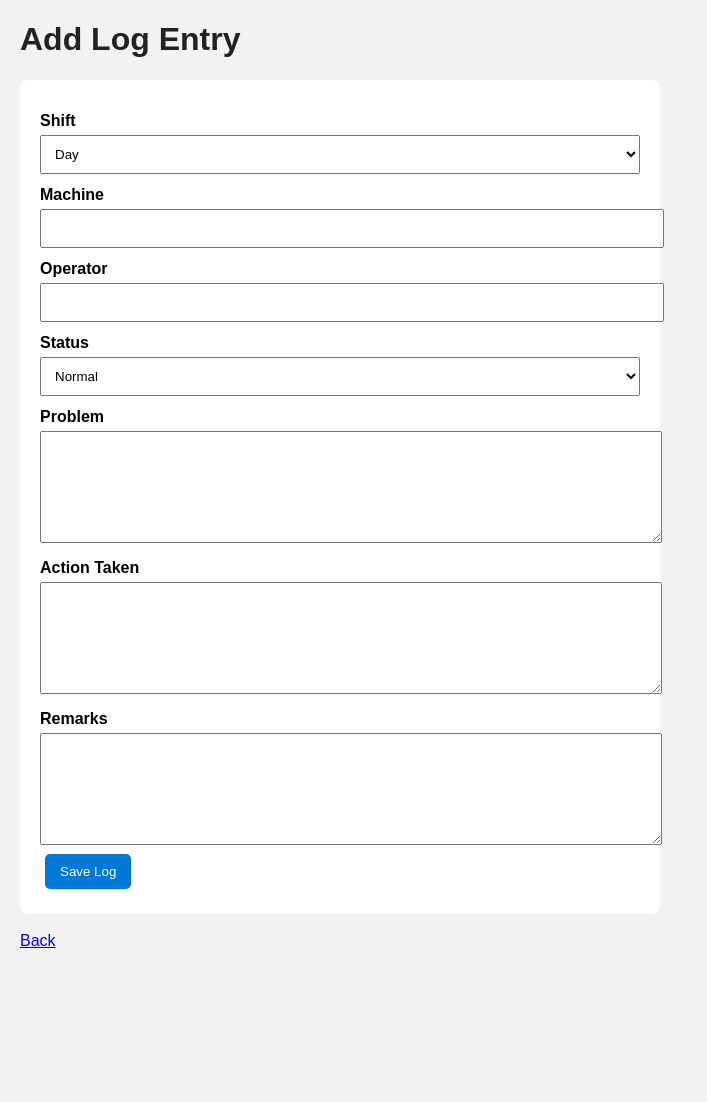
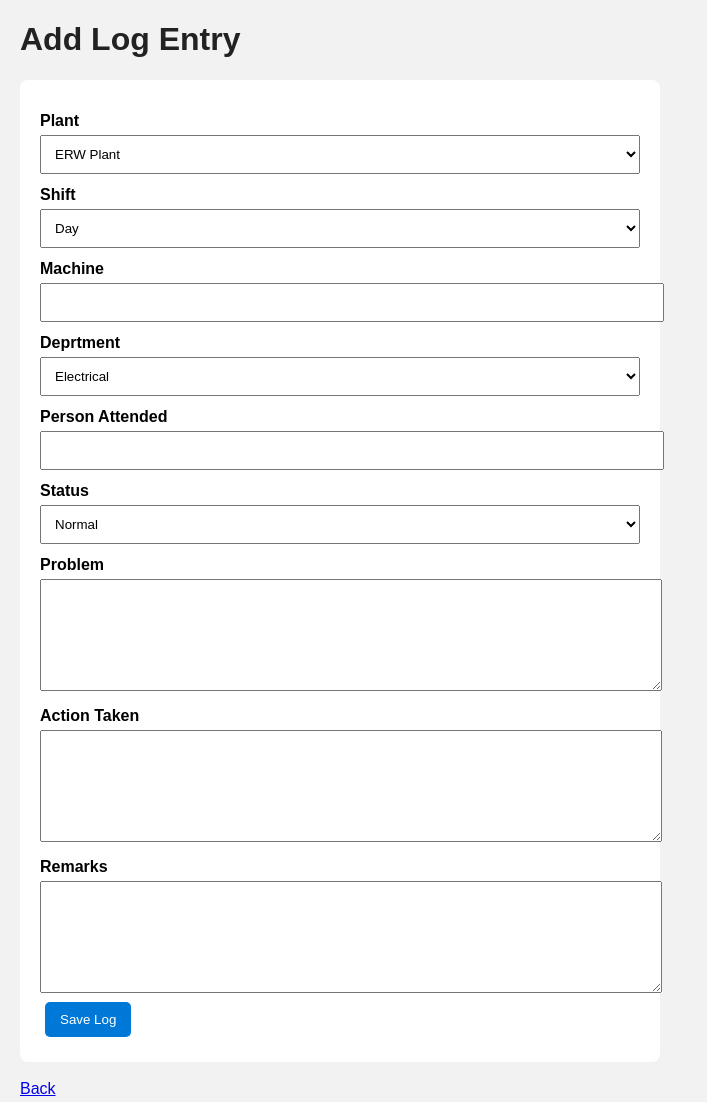
Before and after one commit to manishkhandelwal1234/public-logbook, a Flask app: page /add in a window 1280 px wide. Shown: the top 1102 px of the page, without its empty margins (0-707 px from the left). Before the commit the page ends 948 px from the top, so only its background shows below. Run offline with Flask 3, Linux system fonts and the light colour scheme; parts of the project's set-up code (start-up, migrations or seed data) failed here and were passed over.

Commit message:
update columns

```diff
--- a/app.py
+++ b/app.py
@@ -34,9 +34,11 @@ def add():
     if request.method == "POST":
         sheet.append_row([
             datetime.now().strftime("%m-%d-%Y %H:%M:%S"),
-            request.form.get("shift"),
-            request.form.get("machine"),
-            request.form.get("operator"),
+            request.form.get("Plant"),
+            request.form.get("Shift"),
+            request.form.get("Machine"),
+            request.form.get("Department"),
+            request.form.get("Person Attended"),
             request.form.get("status"),
             request.form.get("problem"),
             request.form.get("actiontaken"),
--- a/templates/add.html
+++ b/templates/add.html
@@ -10,16 +10,32 @@
 
 <form method="POST">
 
+
+
+    <label>Plant</label>
+    <select name="Plant" required>
+        <option>ERW Plant</option>
+        <option>Threading</option>
+        <option>Heat Treatment</option>
+    </select>
+
     <label>Shift</label>
     <select name="shift" required>
         <option>Day</option>
         <option>Night</option>
     </select>
 
+
     <label>Machine</label>
     <input name="machine" required>
 
-    <label>Operator</label>
+    <label>Deprtment</label>
+    <select name="Department" required>
+        <option>Electrical</option>
+        <option>Mechanical</option>
+    </select>
+
+    <label>Person Attended</label>
     <input name="operator" required>
 
     <label>Status</label>
@@ -28,6 +44,7 @@
         <option>Abnormal</option>
         <option>Breakdown</option>
         <option>Maintenance</option>
+        <option>Project</option>
     </select>
 
     <label>Problem</label>
```
